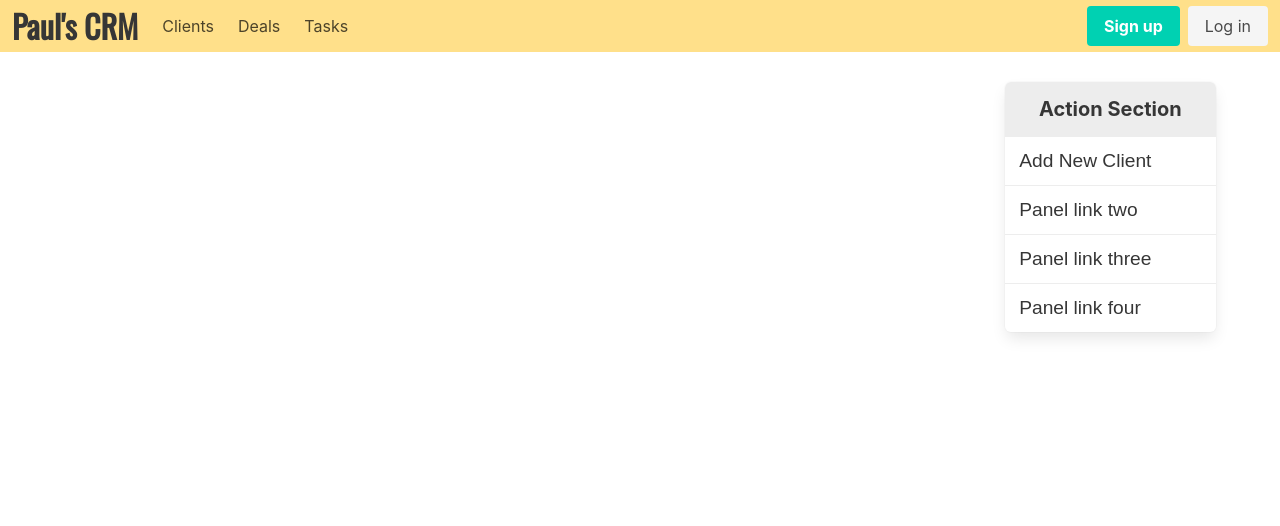
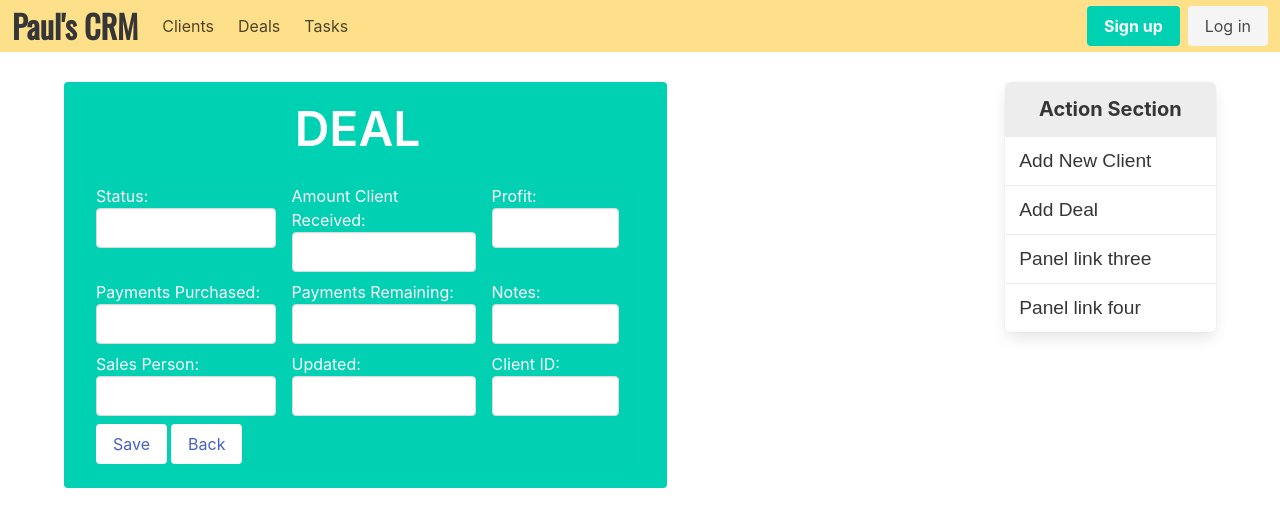
Before and after one commit to plwebdesigns/mycrm2-client, an Angular app: page /deal-add in a window 1280 px wide. Before the commit this address led to /. Shown: the top 526 px of the page. Built offline with nearby package versions, Linux system fonts and the light colour scheme.

Commit message:
Add deal component

```diff
--- a/src/app/app-routing.module.ts
+++ b/src/app/app-routing.module.ts
@@ -7,6 +7,7 @@ import {LoginComponent} from "./login/login.component";
 import {SignupComponent} from "./signup/signup.component";
 import {DealDetailComponent} from "./deals/deal-detail/deal-detail.component";
 import {DealsComponent} from "./deals/deals/deals.component";
+import {DealAddComponent} from "./deals/deal-add/deal-add.component";
 
 
 const routes: Routes = [
@@ -16,7 +17,8 @@ const routes: Routes = [
   {path: 'login', component: LoginComponent},
   {path: 'register', component: SignupComponent},
   {path:'deals', component: DealsComponent},
-  {path: 'deals/:id', component: DealDetailComponent}
+  {path: 'deals/:id', component: DealDetailComponent},
+  {path: 'deal-add', component: DealAddComponent}
 ];
 
 @NgModule({
--- a/src/app/app.component.html
+++ b/src/app/app.component.html
@@ -41,7 +41,7 @@
       <nav class="panel">
         <p class="panel-heading">Action Section</p>
         <a class="panel-block is-success" routerLink="/client-add">Add New Client</a>
-        <a class="panel-block">Panel link two</a>
+        <a class="panel-block" routerLink="/deal-add">Add Deal</a>
         <a class="panel-block">Panel link three</a>
         <a class="panel-block">Panel link four</a>
       </nav>
--- a/src/app/app.module.ts
+++ b/src/app/app.module.ts
@@ -16,6 +16,7 @@ import { SignupComponent } from './signup/signup.component';
 import { MustMatchDirective } from './must-match.directive';
 import { DealDetailComponent } from './deals/deal-detail/deal-detail.component';
 import { DealsComponent } from './deals/deals/deals.component';
+import { DealAddComponent } from './deals/deal-add/deal-add.component';
 
 
 
@@ -32,6 +33,7 @@ import { DealsComponent } from './deals/deals/deals.component';
     MustMatchDirective,
     DealDetailComponent,
     DealsComponent,
+    DealAddComponent,
   ],
   imports: [
     BrowserModule,
--- a/src/app/client-add/client-add.component.html
+++ b/src/app/client-add/client-add.component.html
@@ -110,3 +110,4 @@
       <button class="button" (click)="closeModal()">Close</button>
     </footer>
   </div>
+</div>
--- a/src/app/client-detail/client-detail.component.ts
+++ b/src/app/client-detail/client-detail.component.ts
@@ -1,7 +1,7 @@
 import {Component, Input, Output, OnInit} from '@angular/core';
 import {Client, ClientService} from "../client.service";
 import {ActivatedRoute, Router} from "@angular/router";
-import DateTimeFormat = Intl.DateTimeFormat;
+import {Deal, DealService} from "../deal.service";
 
 
 @Component({
@@ -16,6 +16,7 @@ export class ClientDetailComponent implements OnInit {
 
   constructor(
       private clientService: ClientService,
+      private dealService: DealService,
       private route: ActivatedRoute,
       private router: Router
       ) { }
@@ -34,7 +35,8 @@ export class ClientDetailComponent implements OnInit {
     const id = +this.route.snapshot.paramMap.get('id');
     this.client.updated_at = new Date().toDateString();
     this.clientService.updateClient(id, client)
-        .subscribe((cx: any) => { client = cx; },
+        .subscribe(
+            (cx: any) => { client = cx; },
             err => console.log('Observer error with updateClient() ' + err),
             () => this.toggleModal());
   }
@@ -42,7 +44,8 @@ export class ClientDetailComponent implements OnInit {
   deleteClient(client) {
     const id = +this.route.snapshot.paramMap.get('id');
     this.clientService.deleteClient(id, client)
-        .subscribe((cx: any) => { client = cx },
+        .subscribe(
+            (cx: any) => { client = cx },
             err => console.log('Error with delete client ID', err),
             () => {alert(`Client with ${id} was deleted!`); this.router.navigate(['/'])});
   }
--- a/src/app/deal.service.ts
+++ b/src/app/deal.service.ts
@@ -1,6 +1,7 @@
 import { Injectable } from '@angular/core';
-import {HttpClient, HttpHeaders} from "@angular/common/http";
-import {Observable} from "rxjs";
+import {HttpClient, HttpErrorResponse, HttpHeaders} from "@angular/common/http";
+import {Observable, throwError} from "rxjs";
+import {catchError} from "rxjs/operators";
 
 export interface Deal {
   id: number;
@@ -36,6 +37,23 @@ export class DealService {
 
   private API_URL = 'https://longoapi.com/api/deals/';
 
+  private handleError(error: HttpErrorResponse, obj: any) {
+    if (error.error instanceof ErrorEvent) {
+      // A client-side or network error occurred
+      console.error('An error occurred:', error.error.message);
+    } else {
+      // The backend returned an unsuccessful response code.
+      console.error(
+          `Backend returned code ${error.status}, ` +
+          `body was: ${error.error}`
+
+      );
+    }
+    // return an observable with a user-facing error message
+    return throwError(
+        'Something bad happened; please try again later.');
+  };
+
   /* Function to retrieve all deals */
   getDeals(): Observable<Deal[]> {
     return this.http.get<Deal[]>(this.API_URL, options);
@@ -54,4 +72,9 @@ export class DealService {
     return this.http.post<Deal>(this.API_URL + id, deal, options);
   }
 
+  addDeal(deal): Observable<Deal>{
+    return this.http.post<Deal>(this.API_URL, deal, options)
+        .pipe(catchError(this.handleError));
+  }
+
 }
--- /dev/null
+++ b/src/app/deals/deal-add/deal-add.component.css
@@ -0,0 +1,11 @@
+table {
+    background-color: #01D0B2;
+    color: white;
+}
+.table td, .table th {
+    border: none;
+}
+
+.requiredValidation {
+    border: red solid 2px;
+}
--- /dev/null
+++ b/src/app/deals/deal-add/deal-add.component.html
@@ -0,0 +1,85 @@
+<div>
+  <form #dealForm="ngForm" (ngSubmit)="addDeal(dealForm.value)">
+    <div class="tile is-ancestor">
+      <div class="tile is-vertical is-8">
+        <div class="tile is-parent is-vertical">
+          <article class="tile is-child notification is-primary">
+            <h1 class="title is-1 has-text-centered">DEAL</h1>
+            <table class="table is-narrow">
+              <tr>
+                <td>
+                  Status:
+                  <input class="input" name="status"
+                         [ngModel]="model?.status"
+                         >
+                </td>
+                <td>
+                  Amount Client Received:
+                  <input class="input" name="amt_client_recvd"
+                         [ngModel]="model?.amt_client_recvd"
+                         >
+                </td>
+                <td>
+                  Profit:
+                  <input class="input" name="profit"
+                         [ngModel]="model?.profit"
+                         >
+                </td>
+              </tr>
+              <tr>
+                <td>
+                  Payments Purchased:
+                  <input class="input" name="payments_purchased"
+                         [ngModel]="model?.payments_purchased"
+                         >
+                </td>
+                <td>
+                  Payments Remaining:
+                  <input class="input" name="payments_remaining"
+                         [ngModel]="model?.payments_remaining"
+                         >
+                </td>
+                <td>
+                  Notes:
+                  <input class="input" name="notes"
+                         [ngModel]="model?.notes"
+                         >
+                </td>
+              </tr>
+              <tr>
+                <td>
+                  Sales Person:
+                  <input class="input" name="sales_person"
+                         [ngModel]="model?.sales_person"
+                         >
+                </td>
+                <td>
+                  Updated:
+                  <input class="input" name="updated_at"
+                         [ngModel]="model?.updated_at"
+                         >
+                </td>
+                <td>
+                  Client ID:
+                  <input class="input" name="client_id"
+                         [ngModel]="model?.client_id"
+                         >
+                </td>
+              </tr>
+              <tr>
+                <td>
+                  <button
+                          style="margin-right: 4px"
+                          class="button is-link is-inverted"
+                          >Save
+                  </button>
+                  <button class="button is-link is-inverted" (click)="goBack()">Back</button>
+                </td>
+              </tr>
+            </table>
+          </article>
+        </div>
+      </div>
+    </div>
+  </form>
+</div>
--- /dev/null
+++ b/src/app/deals/deal-add/deal-add.component.ts
@@ -0,0 +1,40 @@
+import {Component, OnInit} from '@angular/core';
+import {Deal, DealService} from "../../deal.service";
+import {Location} from "@angular/common";
+import {Model} from "./model";
+
+
+@Component({
+  selector: 'app-deal-add',
+  templateUrl: './deal-add.component.html',
+  styleUrls: ['./deal-add.component.css']
+})
+export class DealAddComponent implements OnInit {
+
+  model = new Model();
+
+  constructor(
+      private dealService: DealService,
+      private location: Location,
+  ) { }
+
+  ngOnInit() {
+
+  }
+
+  addDeal(deal){
+    console.warn(deal);
+    const seq = this.dealService.addDeal(deal);
+    seq.subscribe(
+        (dx: any) => { deal = dx},
+        err => console.warn('addDeal() error ' + err ),
+        () => console.log('successfully added!')
+    );
+
+  }
+
+  goBack(): void {
+    this.location.back();
+  }
+
+}
--- /dev/null
+++ b/src/app/deals/deal-add/model.ts
@@ -0,0 +1,13 @@
+export class Model {
+    constructor(
+        public client_id?: number,
+        public amt_client_recvd?: number,
+        public profit?: number,
+        public status?: string,
+        public payments_remaining?: number,
+        public payments_purchased?: number,
+        public sales_person?: string,
+        public updated_at?: string,
+        public notes?: string
+    ) { }
+}
```
Also changed, not shown: 2 other files (tests, documents, lock files or other folders).
